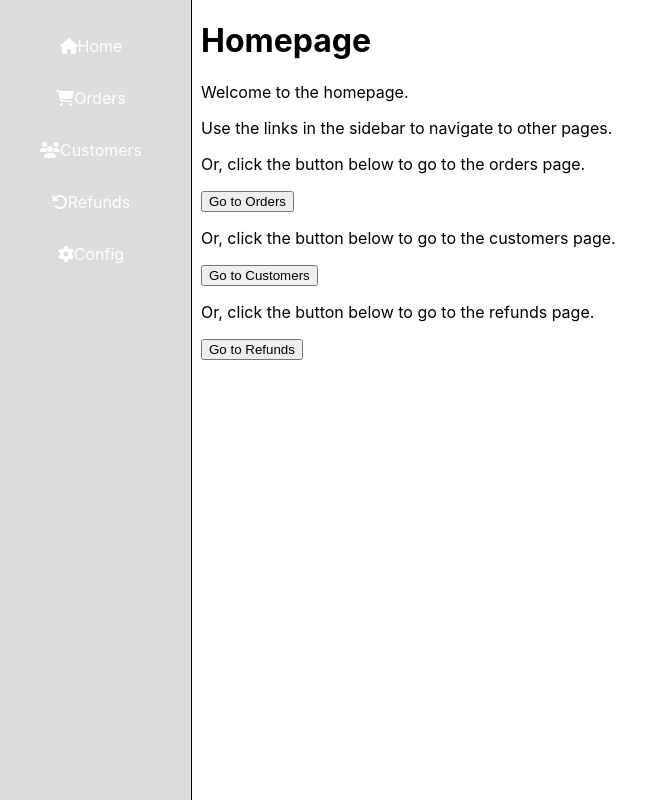
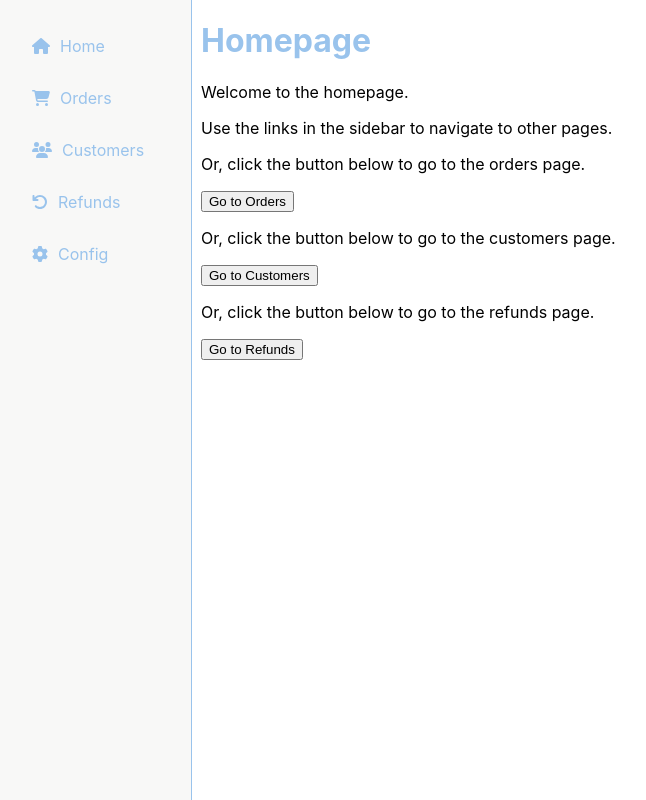
Before and after one commit to TheCyberFlash/stjag-basic-crud-react, a React (Create React App) app in the folder basic-crud/: page /#/ in a window 1280 px wide. Shown: the whole page, without its empty margins (9-655 px from the left). Built offline with nearby package versions, Linux system fonts and the light colour scheme.

Commit message:
Update index.css
Small style update,
Color change,
Sidebar alignment change,

```diff
--- a/basic-crud/src/index.css
+++ b/basic-crud/src/index.css
@@ -21,31 +21,39 @@ code {
   padding: 0px 10px;
 }
 
+h1 {
+  color: #99c3ec;
+}
 .sidebar {
   height: 100%;
   width: 200px;
   position: fixed;
   top: 0;
   left: 0;
-  background-color:gainsboro;
+  background-color:rgb(248, 248, 247);
   padding-top: 20px;
   display: flex;
   flex-direction: column;
-  align-items: center;
+  align-items: left;
   color: aliceblue;
-  border-right: 1px solid black;
+  border-right: 1px solid #99c3ec;
 }
 
 .sidebar a {
   display: flex;
   align-items: center;
-  color: white;
+  color: #99c3ec;
   padding: 16px;
   text-decoration: none;
+  margin-left: 25px;
+}
+
+.sidebar svg {
+  margin-right: 10px;
 }
 
 .sidebar a:hover {
-  color: black;
+  color: #2793ff;
 }
 
 .table-container {
@@ -68,6 +76,7 @@ th, td {
 
 th {
   background-color: #f2f2f2;
+  color: #99c3ec;
 }
 
 tr:hover {
```
